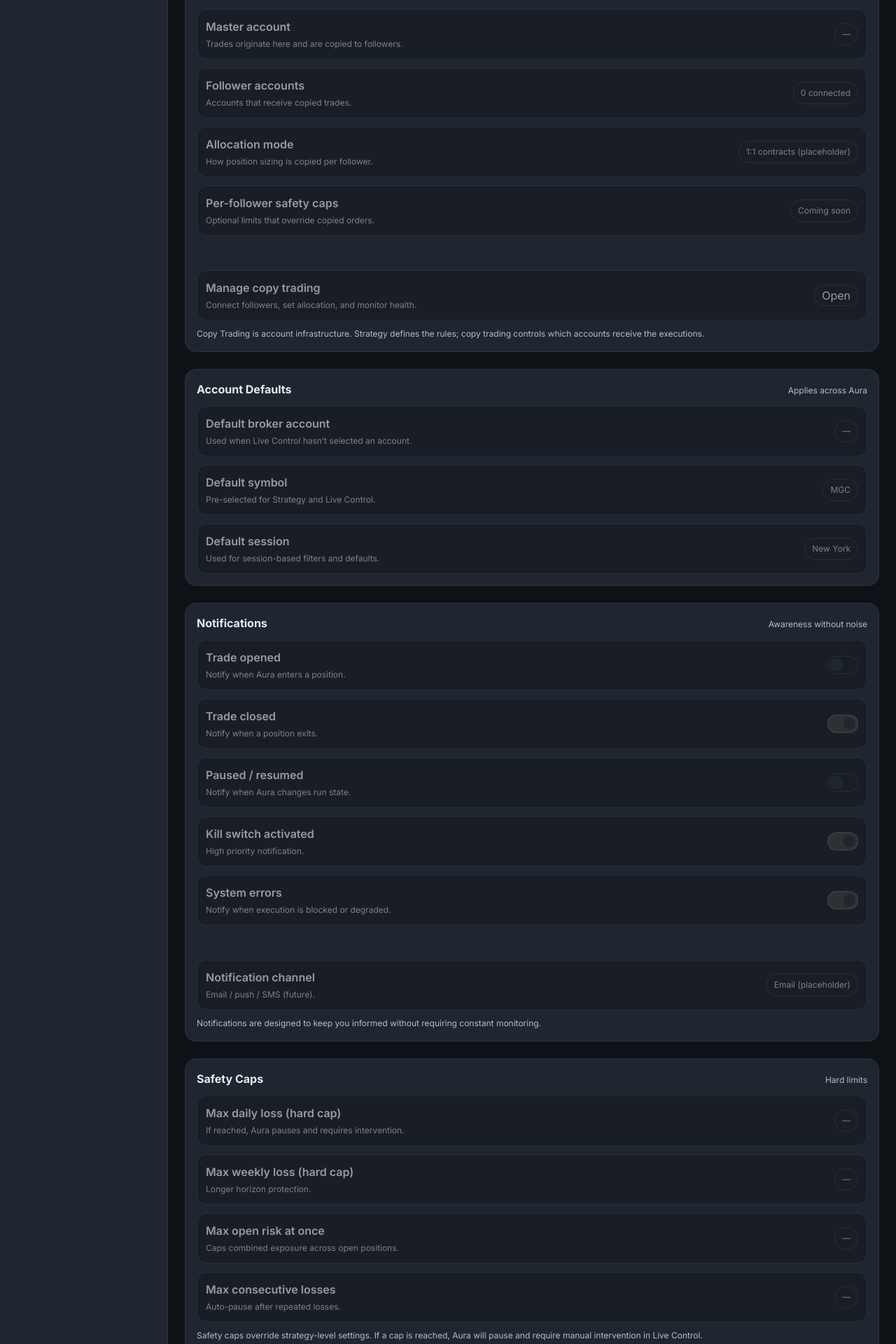
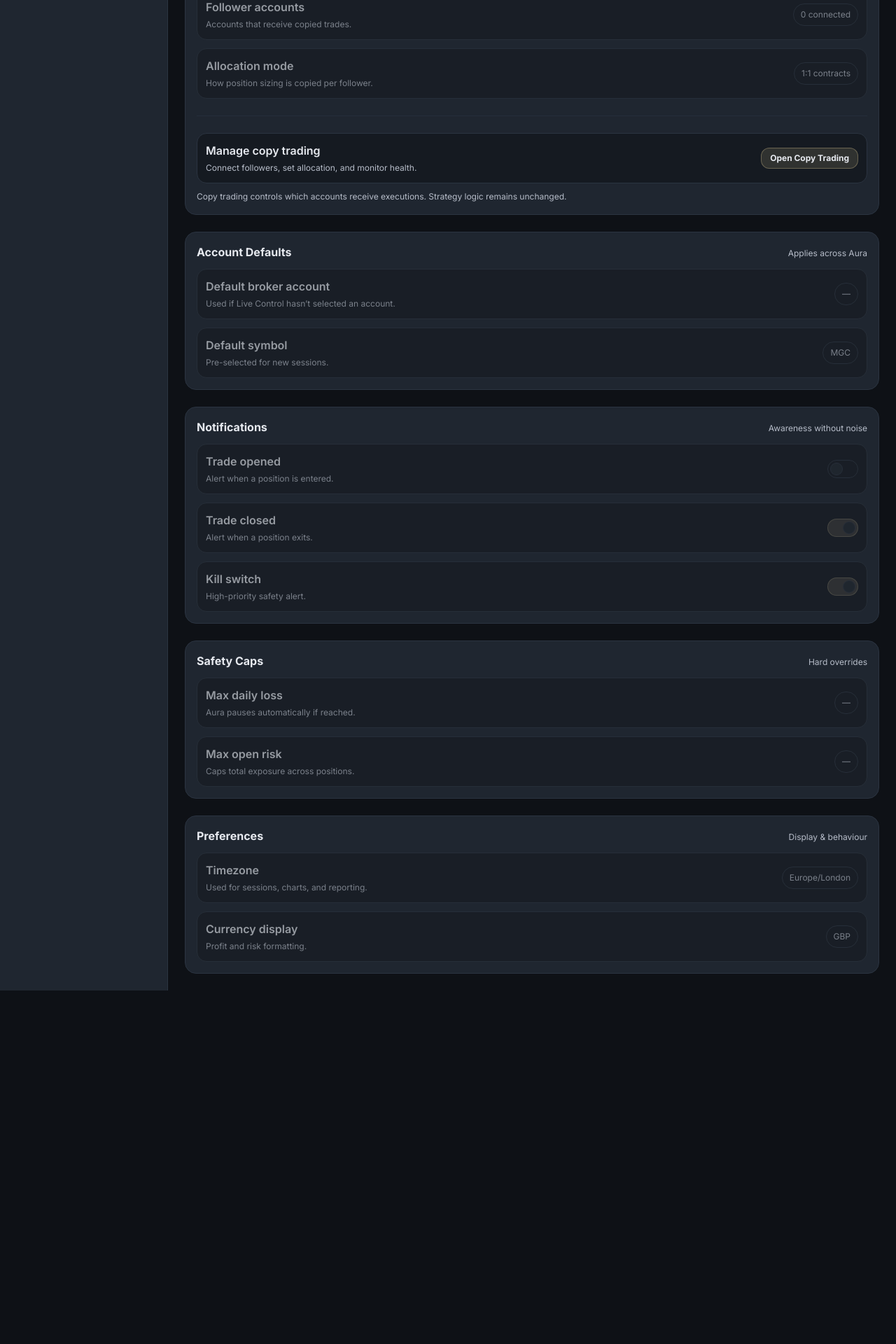
Before and after one commit to becspage-arch/aura, a Next.js app: page /app/settings in a window 1280 px wide. Shown: the part 620-2540 px from the top of the page at 70% size. After the commit the page ends 2035 px from the top, so only its background shows below. Built offline with nearby package versions, Linux system fonts and the light colour scheme.

Commit message:
settings

```diff
--- a/src/app/app/settings/page.tsx
+++ b/src/app/app/settings/page.tsx
@@ -9,7 +9,7 @@ export default function SettingsPage() {
       <div>
         <h1 className="aura-page-title">Settings</h1>
         <p className="aura-page-subtitle">
-          Manage broker connections, notifications, safety caps, and preferences.
+          Manage broker connections, notifications, safety caps, copy trading, and account preferences.
         </p>
       </div>
 
@@ -21,19 +21,19 @@ export default function SettingsPage() {
         </div>
 
         <p className="aura-muted aura-text-xs aura-mt-6">
-          Strategy configuration lives in{" "}
-          <Link className="aura-link aura-pill" href="/app/strategy">
+          Strategy rules live in{" "}
+          <Link href="/app/strategy" className="aura-link aura-pill">
             Strategy
-          </Link>{" "}
-          and live execution + chart monitoring lives in{" "}
-          <Link className="aura-link aura-pill" href="/app/live-control">
+          </Link>
+          . Live execution and charts live in{" "}
+          <Link href="/app/live-control" className="aura-link aura-pill">
             Live Control
           </Link>
           .
         </p>
       </section>
 
-      {/* Broker connections */}
+      {/* Broker Connections */}
       <section className="aura-card">
         <div className="aura-row-between">
           <div className="aura-card-title">Broker Connections</div>
@@ -44,38 +44,19 @@ export default function SettingsPage() {
           <div className="aura-card-muted aura-control-row">
             <div className="aura-control-meta">
               <div className="aura-control-title">Connection status</div>
-              <div className="aura-control-help">Shows whether Aura can reach your broker.</div>
+              <div className="aura-control-help">Whether Aura can reach your broker.</div>
             </div>
-            <div className="aura-control-right">
             <span className="aura-select-pill">Disconnected</span>
-            </div>
           </div>
 
           <div className="aura-card-muted aura-control-row">
             <div className="aura-control-meta">
               <div className="aura-control-title">Environment</div>
-              <div className="aura-control-help">Demo / Live will be selectable once wired.</div>
+              <div className="aura-control-help">Demo vs live trading environment.</div>
             </div>
-            <div className="aura-control-right">
             <span className="aura-select-pill">Demo (placeholder)</span>
           </div>
         </div>
-
-          <div className="aura-card-muted aura-control-row">
-            <div className="aura-control-meta">
-              <div className="aura-control-title">Manage connection</div>
-              <div className="aura-control-help">Connect, re-auth, and view linked accounts.</div>
-            </div>
-            <div className="aura-control-right">
-              <span className="aura-select-pill">Coming soon</span>
-            </div>
-          </div>
-        </div>
-
-        <p className="aura-muted aura-text-xs aura-mt-10">
-          Broker connections control where Aura can place orders. Strategy settings cannot override
-          broker-level restrictions.
-        </p>
       </section>
 
       {/* Copy Trading */}
@@ -85,69 +66,59 @@ export default function SettingsPage() {
           <div className="aura-muted aura-text-xs">Multi-account routing</div>
         </div>
 
-        <div className="aura-mt-12 aura-grid-gap-12 aura-disabled">
-          <div className="aura-card-muted aura-control-row">
+        <div className="aura-mt-12 aura-grid-gap-12">
+          <div className="aura-card-muted aura-control-row aura-disabled">
             <div className="aura-control-meta">
               <div className="aura-control-title">Master account</div>
-              <div className="aura-control-help">Trades originate here and are copied to followers.</div>
+              <div className="aura-control-help">
+                Trades originate here and are copied to followers.
               </div>
-            <div className="aura-control-right">
+            </div>
             <span className="aura-select-pill">—</span>
           </div>
+
+          <div className="aura-card-muted aura-control-row aura-disabled">
+            <div className="aura-control-meta">
+              <div className="aura-control-title">Follower accounts</div>
+              <div className="aura-control-help">
+                Accounts that receive copied trades.
+              </div>
+            </div>
+            <span className="aura-select-pill">0 connected</span>
           </div>
 
-          <div className="aura-card-muted aura-control-row">
+          <div className="aura-card-muted aura-control-row aura-disabled">
             <div className="aura-control-meta">
-              <div className="aura-control-title">Follower accounts</div>
-              <div className="aura-control-help">Accounts that receive copied trades.</div>
-            </div>
-            <div className="aura-control-right">
-              <span className="aura-select-pill">0 connected</span>
+              <div className="aura-control-title">Allocation mode</div>
+              <div className="aura-control-help">
+                How position sizing is copied per follower.
               </div>
             </div>
-
-          <div className="aura-card-muted aura-control-row">
-            <div className="aura-control-meta">
-              <div className="aura-control-title">Allocation mode</div>
-              <div className="aura-control-help">How position sizing is copied per follower.</div>
-            </div>
-            <div className="aura-control-right">
-              <span className="aura-select-pill">1:1 contracts (placeholder)</span>
-            </div>
-          </div>
-
-          <div className="aura-card-muted aura-control-row">
-            <div className="aura-control-meta">
-              <div className="aura-control-title">Per-follower safety caps</div>
-              <div className="aura-control-help">Optional limits that override copied orders.</div>
-            </div>
-            <div className="aura-control-right">
-              <span className="aura-select-pill">Coming soon</span>
-            </div>
+            <span className="aura-select-pill">1:1 contracts</span>
           </div>
 
           <div className="aura-divider" />
 
+          {/* IMPORTANT: this row is NOT disabled */}
           <div className="aura-card-muted aura-control-row">
             <div className="aura-control-meta">
               <div className="aura-control-title">Manage copy trading</div>
-              <div className="aura-control-help">Connect followers, set allocation, and monitor health.</div>
+              <div className="aura-control-help">
+                Connect followers, set allocation, and monitor health.
               </div>
-            <div className="aura-control-right">
-              <Link href="/app/copy-trading" className="aura-link aura-pill">
-                Open
+            </div>
+            <Link href="/app/copy-trading" className="aura-btn">
+              Open Copy Trading
             </Link>
-            </div>
           </div>
         </div>
 
         <p className="aura-muted aura-text-xs aura-mt-10">
-          Copy Trading is account infrastructure. Strategy defines the rules; copy trading controls which
-          accounts receive the executions.
+          Copy trading controls which accounts receive executions. Strategy logic remains unchanged.
         </p>
       </section>
 
-      {/* Account defaults */}
+      {/* Account Defaults */}
       <section className="aura-card">
         <div className="aura-row-between">
           <div className="aura-card-title">Account Defaults</div>
@@ -158,31 +129,19 @@ export default function SettingsPage() {
           <div className="aura-card-muted aura-control-row">
             <div className="aura-control-meta">
               <div className="aura-control-title">Default broker account</div>
-              <div className="aura-control-help">Used when Live Control hasn’t selected an account.</div>
+              <div className="aura-control-help">
+                Used if Live Control hasn’t selected an account.
               </div>
-            <div className="aura-control-right">
+            </div>
             <span className="aura-select-pill">—</span>
-            </div>
           </div>
 
           <div className="aura-card-muted aura-control-row">
             <div className="aura-control-meta">
               <div className="aura-control-title">Default symbol</div>
-              <div className="aura-control-help">Pre-selected for Strategy and Live Control.</div>
+              <div className="aura-control-help">Pre-selected for new sessions.</div>
             </div>
-            <div className="aura-control-right">
             <span className="aura-select-pill">MGC</span>
-            </div>
-          </div>
-
-          <div className="aura-card-muted aura-control-row">
-            <div className="aura-control-meta">
-              <div className="aura-control-title">Default session</div>
-              <div className="aura-control-help">Used for session-based filters and defaults.</div>
-            </div>
-            <div className="aura-control-right">
-              <span className="aura-select-pill">New York</span>
-            </div>
           </div>
         </div>
       </section>
@@ -198,217 +157,85 @@ export default function SettingsPage() {
           <div className="aura-card-muted aura-control-row">
             <div className="aura-control-meta">
               <div className="aura-control-title">Trade opened</div>
-              <div className="aura-control-help">Notify when Aura enters a position.</div>
+              <div className="aura-control-help">Alert when a position is entered.</div>
             </div>
-            <div className="aura-control-right">
-              <div className="aura-toggle" aria-label="Trade opened notifications (disabled)" />
-            </div>
+            <div className="aura-toggle" />
           </div>
 
           <div className="aura-card-muted aura-control-row">
             <div className="aura-control-meta">
               <div className="aura-control-title">Trade closed</div>
-              <div className="aura-control-help">Notify when a position exits.</div>
+              <div className="aura-control-help">Alert when a position exits.</div>
             </div>
-            <div className="aura-control-right">
-              <div className="aura-toggle aura-toggle-on" aria-label="Trade closed notifications (disabled)" />
-            </div>
+            <div className="aura-toggle aura-toggle-on" />
           </div>
 
           <div className="aura-card-muted aura-control-row">
             <div className="aura-control-meta">
-              <div className="aura-control-title">Paused / resumed</div>
-              <div className="aura-control-help">Notify when Aura changes run state.</div>
+              <div className="aura-control-title">Kill switch</div>
+              <div className="aura-control-help">High-priority safety alert.</div>
             </div>
-            <div className="aura-control-right">
-              <div className="aura-toggle" aria-label="Paused/resumed notifications (disabled)" />
+            <div className="aura-toggle aura-toggle-on" />
           </div>
         </div>
-
-          <div className="aura-card-muted aura-control-row">
-            <div className="aura-control-meta">
-              <div className="aura-control-title">Kill switch activated</div>
-              <div className="aura-control-help">High priority notification.</div>
-            </div>
-            <div className="aura-control-right">
-              <div className="aura-toggle aura-toggle-on" aria-label="Kill switch notifications (disabled)" />
-            </div>
-          </div>
-
-          <div className="aura-card-muted aura-control-row">
-            <div className="aura-control-meta">
-              <div className="aura-control-title">System errors</div>
-              <div className="aura-control-help">Notify when execution is blocked or degraded.</div>
-            </div>
-            <div className="aura-control-right">
-              <div className="aura-toggle aura-toggle-on" aria-label="System error notifications (disabled)" />
-            </div>
-          </div>
-
-          <div className="aura-divider" />
-
-          <div className="aura-card-muted aura-control-row">
-            <div className="aura-control-meta">
-              <div className="aura-control-title">Notification channel</div>
-              <div className="aura-control-help">Email / push / SMS (future).</div>
-            </div>
-            <div className="aura-control-right">
-              <span className="aura-select-pill">Email (placeholder)</span>
-            </div>
-          </div>
-        </div>
-
-        <p className="aura-muted aura-text-xs aura-mt-10">
-          Notifications are designed to keep you informed without requiring constant monitoring.
-        </p>
       </section>
 
-      {/* Safety caps */}
+      {/* Safety Caps */}
       <section className="aura-card">
         <div className="aura-row-between">
           <div className="aura-card-title">Safety Caps</div>
-          <div className="aura-muted aura-text-xs">Hard limits</div>
+          <div className="aura-muted aura-text-xs">Hard overrides</div>
         </div>
 
         <div className="aura-mt-12 aura-grid-gap-12 aura-disabled">
           <div className="aura-card-muted aura-control-row">
             <div className="aura-control-meta">
-              <div className="aura-control-title">Max daily loss (hard cap)</div>
-              <div className="aura-control-help">If reached, Aura pauses and requires intervention.</div>
+              <div className="aura-control-title">Max daily loss</div>
+              <div className="aura-control-help">
+                Aura pauses automatically if reached.
               </div>
-            <div className="aura-control-right">
+            </div>
             <span className="aura-select-pill">—</span>
-            </div>
           </div>
 
           <div className="aura-card-muted aura-control-row">
             <div className="aura-control-meta">
-              <div className="aura-control-title">Max weekly loss (hard cap)</div>
-              <div className="aura-control-help">Longer horizon protection.</div>
+              <div className="aura-control-title">Max open risk</div>
+              <div className="aura-control-help">
+                Caps total exposure across positions.
               </div>
-            <div className="aura-control-right">
+            </div>
             <span className="aura-select-pill">—</span>
           </div>
         </div>
-
-          <div className="aura-card-muted aura-control-row">
-            <div className="aura-control-meta">
-              <div className="aura-control-title">Max open risk at once</div>
-              <div className="aura-control-help">Caps combined exposure across open positions.</div>
-            </div>
-            <div className="aura-control-right">
-              <span className="aura-select-pill">—</span>
-            </div>
-          </div>
-
-          <div className="aura-card-muted aura-control-row">
-            <div className="aura-control-meta">
-              <div className="aura-control-title">Max consecutive losses</div>
-              <div className="aura-control-help">Auto-pause after repeated losses.</div>
-            </div>
-            <div className="aura-control-right">
-              <span className="aura-select-pill">—</span>
-            </div>
-          </div>
-        </div>
-
-        <p className="aura-muted aura-text-xs aura-mt-10">
-          Safety caps override strategy-level settings. If a cap is reached, Aura will pause and
-          require manual intervention in Live Control.
-        </p>
       </section>
 
       {/* Preferences */}
       <section className="aura-card">
         <div className="aura-row-between">
           <div className="aura-card-title">Preferences</div>
-          <div className="aura-muted aura-text-xs">Personalise your view</div>
+          <div className="aura-muted aura-text-xs">Display & behaviour</div>
         </div>
 
         <div className="aura-mt-12 aura-grid-gap-12 aura-disabled">
           <div className="aura-card-muted aura-control-row">
             <div className="aura-control-meta">
               <div className="aura-control-title">Timezone</div>
-              <div className="aura-control-help">Used for sessions, charts, and reporting.</div>
+              <div className="aura-control-help">
+                Used for sessions, charts, and reporting.
               </div>
-            <div className="aura-control-right">
+            </div>
             <span className="aura-select-pill">Europe/London</span>
-            </div>
           </div>
 
           <div className="aura-card-muted aura-control-row">
             <div className="aura-control-meta">
               <div className="aura-control-title">Currency display</div>
-              <div className="aura-control-help">How profits and risk appear across Aura.</div>
+              <div className="aura-control-help">Profit and risk formatting.</div>
             </div>
-            <div className="aura-control-right">
             <span className="aura-select-pill">GBP</span>
           </div>
         </div>
-
-          <div className="aura-card-muted aura-control-row">
-            <div className="aura-control-meta">
-              <div className="aura-control-title">Session labels</div>
-              <div className="aura-control-help">Shown on Strategy, Performance, and filters.</div>
-            </div>
-            <div className="aura-control-right">
-              <span className="aura-select-pill">Asia / London / NY</span>
-            </div>
-          </div>
-
-          <div className="aura-card-muted aura-control-row">
-            <div className="aura-control-meta">
-              <div className="aura-control-title">Theme</div>
-              <div className="aura-control-help">Theme toggle lives in Profile.</div>
-            </div>
-            <div className="aura-control-right">
-              <span className="aura-select-pill">Profile</span>
-            </div>
-          </div>
-        </div>
-
-        <p className="aura-muted aura-text-xs aura-mt-10">
-          Preferences affect how Aura presents information, not how trades are executed.
-        </p>
-      </section>
-
-      {/* Data & Export */}
-      <section className="aura-card">
-        <div className="aura-row-between">
-          <div className="aura-card-title">Data & Export</div>
-          <div className="aura-muted aura-text-xs">Portability</div>
-        </div>
-
-        <div className="aura-mt-12 aura-grid-gap-12 aura-disabled">
-          <div className="aura-card-muted aura-control-row">
-            <div className="aura-control-meta">
-              <div className="aura-control-title">Export trades</div>
-              <div className="aura-control-help">For journaling and external analysis.</div>
-            </div>
-            <div className="aura-control-right">
-              <span className="aura-select-pill">CSV (placeholder)</span>
-            </div>
-          </div>
-
-          <div className="aura-card-muted aura-control-row">
-            <div className="aura-control-meta">
-              <div className="aura-control-title">Export system logs</div>
-              <div className="aura-control-help">For diagnostics and audit trail.</div>
-            </div>
-            <div className="aura-control-right">
-              <span className="aura-select-pill">JSON (placeholder)</span>
-            </div>
-          </div>
-        </div>
-      </section>
-
-      {/* Coming soon */}
-      <section className="aura-card">
-        <div className="aura-card-title">Coming Soon</div>
-        <p className="aura-muted aura-text-xs aura-mt-10">
-          Broker connection wizard, notification channels (email/SMS/push), advanced caps, and
-          account-level audit controls.
-        </p>
       </section>
     </div>
   );
--- a/src/app/globals.css
+++ b/src/app/globals.css
@@ -666,3 +666,42 @@ html.light .aura-row-link:hover {
   margin-top: 12px;
   margin-bottom: 12px;
 }
+
+/* --------------------------------------------------
+   Aura buttons / CTAs
+-------------------------------------------------- */
+
+.aura-btn {
+  display: inline-flex;
+  align-items: center;
+  justify-content: center;
+  gap: 8px;
+  border: 1px solid rgba(214, 194, 143, 0.35);
+  background: rgba(214, 194, 143, 0.14);
+  color: var(--foreground);
+  border-radius: 12px;
+  padding: 8px 12px;
+  font-size: 12px;
+  font-weight: 700;
+  text-decoration: none;
+  transition: background 120ms ease, border-color 120ms ease, transform 120ms ease;
+}
+
+.aura-btn:hover {
+  background: rgba(214, 194, 143, 0.22);
+  border-color: rgba(214, 194, 143, 0.55);
+}
+
+.aura-btn:active {
+  transform: translateY(1px);
+}
+
+.aura-btn-subtle {
+  border: 1px solid var(--border);
+  background: transparent;
+  color: var(--foreground);
+}
+
+.aura-btn-subtle:hover {
+  background: rgba(214, 194, 143, 0.08);
+}
```
Lines whose indentation alone changed are shown as unchanged.
